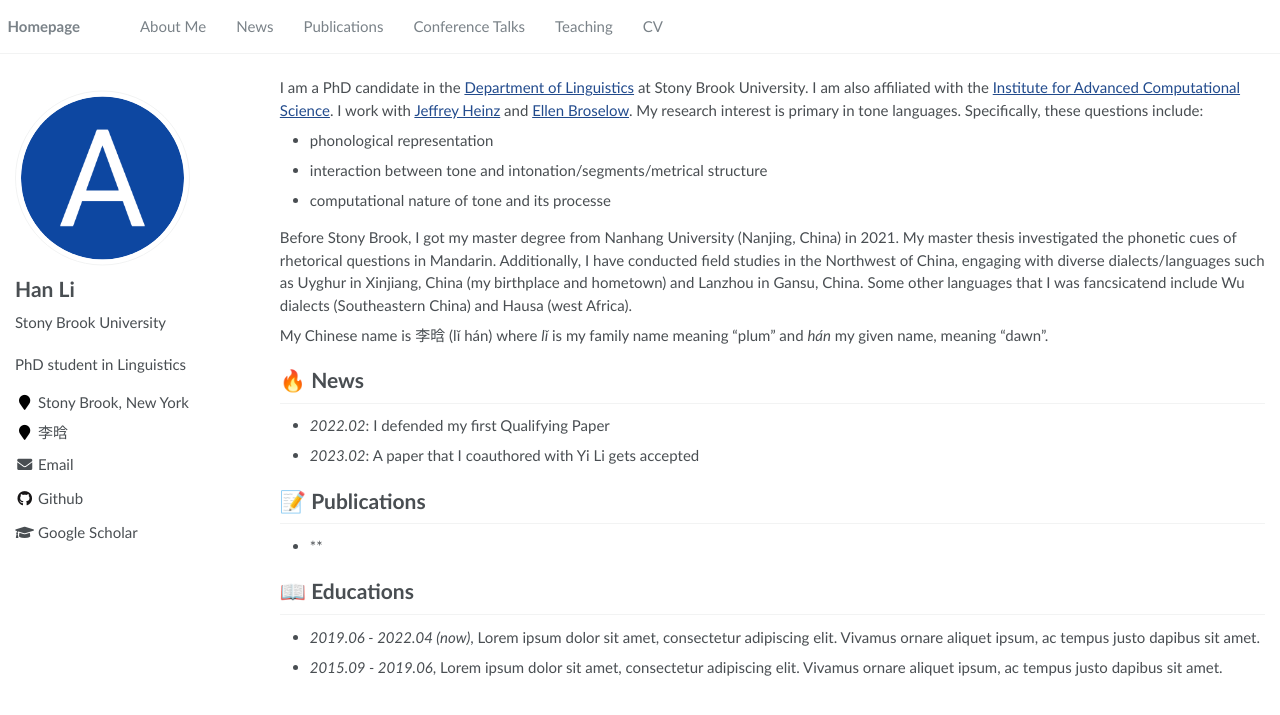
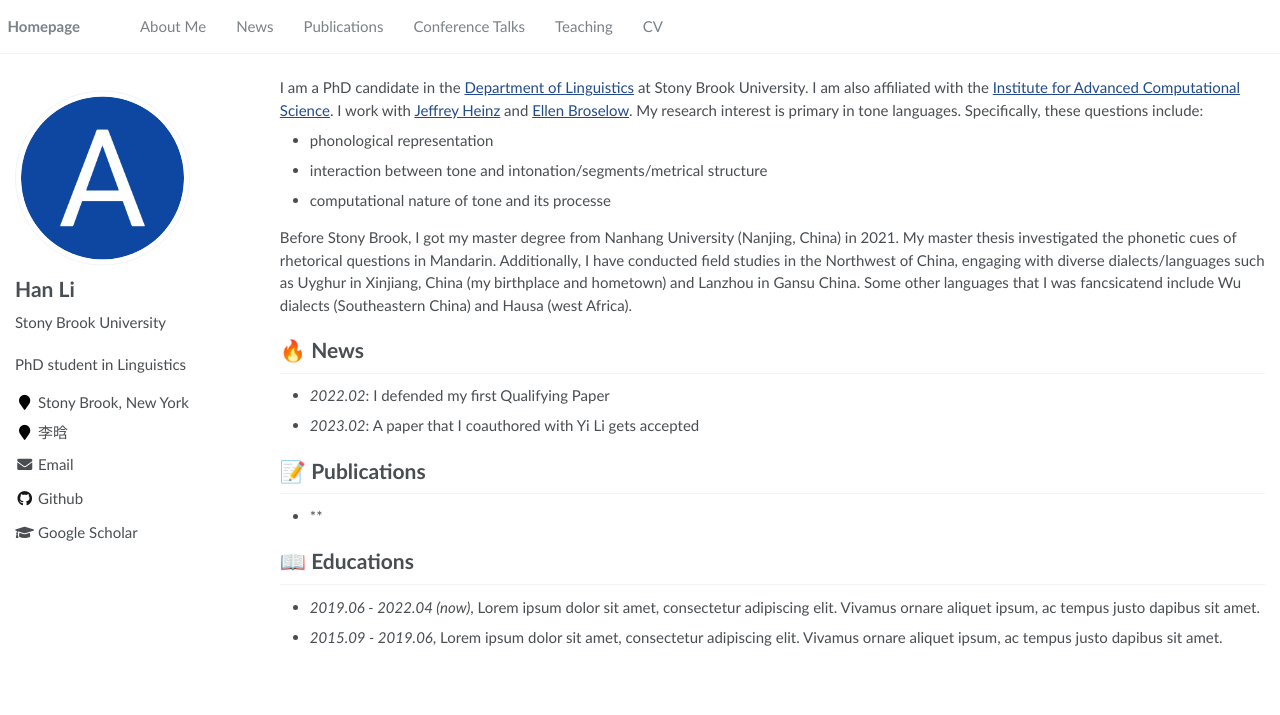
Before and after one commit to lihan829/lihan829.github.io, a Jekyll site: the page built from _pages/about.md, in a window 1280 px wide. Shown: the top 715 px of the page. Built offline with Jekyll 4.4.1, drawn with Linux system fonts in a browser that asks for light colours.

Commit message:
update pubs

```diff
--- a/_pages/about.md
+++ b/_pages/about.md
@@ -22,9 +22,7 @@ I am a PhD candidate in the [Department of Linguistics](https://www.linguistics.
 - interaction between tone and intonation/segments/metrical structure
 - computational nature of tone and its processe
 
-Before Stony Brook, I got my master degree from Nanhang University (Nanjing, China) in 2021. My master thesis investigated the phonetic cues of rhetorical questions in Mandarin. Additionally, I have conducted field studies in the Northwest of China, engaging with diverse dialects/languages such as Uyghur in Xinjiang, China (my birthplace and hometown) and Lanzhou in Gansu, China. Some other languages that I was fancsicatend include Wu dialects (Southeastern China) and Hausa (west Africa).
-
-My Chinese name is 李晗 (lǐ hán) where *lǐ* is my family name meaning "plum" and *hán* my given name, meaning "dawn".
+Before Stony Brook, I got my master degree from Nanhang University (Nanjing, China) in 2021. My master thesis investigated the phonetic cues of rhetorical questions in Mandarin. Additionally, I have conducted field studies in the Northwest of China, engaging with diverse dialects/languages such as Uyghur in Xinjiang, China (my birthplace and hometown) and Lanzhou in Gansu China. Some other languages that I was fancsicatend include Wu dialects (Southeastern China) and Hausa (west Africa).
 
 # 🔥 News
 
--- a/google_scholar_crawler/main.py
+++ b/google_scholar_crawler/main.py
@@ -4,7 +4,7 @@ import json
 from datetime import datetime
 import os
 
-author: dict = scholarly.search_author_id(os.environ['GOOGLE_SCHOLAR_ID'])
+author: dict = scholarly.search_author_id(os.environ['2_Fyp30AAAAJ'])
 scholarly.fill(author, sections=['basics', 'indices', 'counts', 'publications'])
 name = author['name']
 author['updated'] = str(datetime.now())
```
Also changed, not shown: 1 other file.
